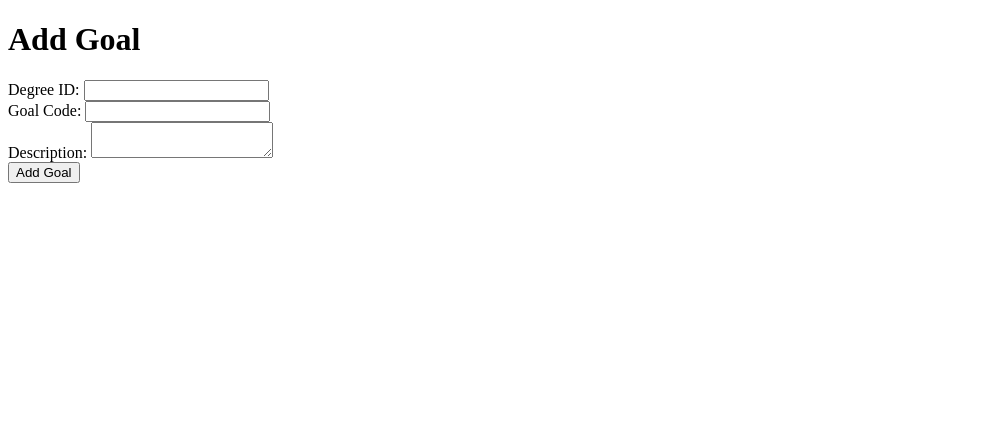
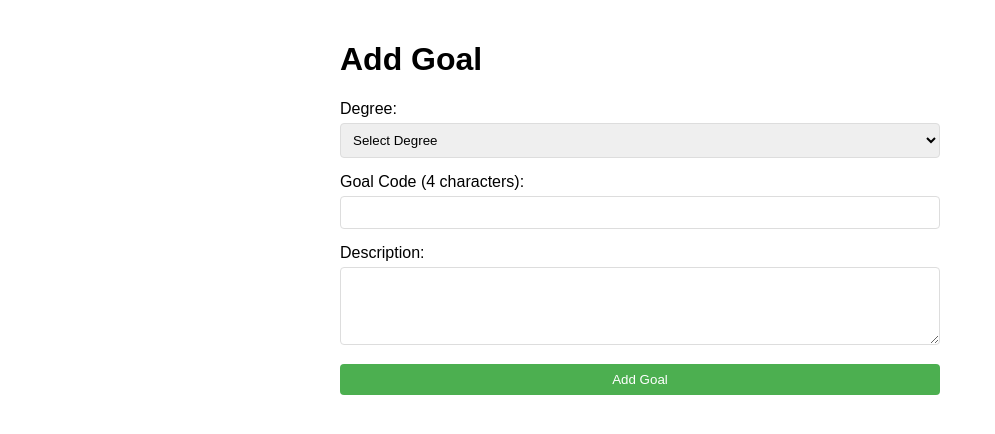
Before and after one commit to jadennathaniel/database-project, a Flask app: template templates/add_goal.html in a window 1280 px wide. Shown: the top 434 px of the page, without its empty margins (0-995 px from the left). Run offline with Flask 3, Linux system fonts and the light colour scheme; the template is opened without the code that fills it, so the values that code supplies are empty.

Commit message:
add goals

```diff
--- a/templates/add_goal.html
+++ b/templates/add_goal.html
@@ -2,17 +2,97 @@
 <html>
 <head>
     <title>Add Goal</title>
+    <style>
+        body {
+            font-family: Arial, sans-serif;
+            max-width: 600px;
+            margin: 0 auto;
+            padding: 20px;
+        }
+        .form-group {
+            margin-bottom: 15px;
+        }
+        label {
+            display: block;
+            margin-bottom: 5px;
+        }
+        select, input, textarea {
+            width: 100%;
+            padding: 8px;
+            border: 1px solid #ddd;
+            border-radius: 4px;
+            box-sizing: border-box;
+        }
+        input[type="submit"] {
+            background-color: #4CAF50;
+            color: white;
+            border: none;
+            cursor: pointer;
+        }
+        .error {
+            color: red;
+            margin-bottom: 10px;
+        }
+        .success {
+            color: green;
+            margin-bottom: 10px;
+        }
+    </style>
 </head>
 <body>
     <h1>Add Goal</h1>
-    <form method="post">
-        <label for="degree_id">Degree ID:</label>
-        <input type="text" id="degree_id" name="degree_id" required><br>
-        <label for="code">Goal Code:</label>
-        <input type="text" id="code" name="code" required><br>
-        <label for="description">Description:</label>
-        <textarea id="description" name="description" required></textarea><br>
+
+    {% with messages = get_flashed_messages(with_categories=true) %}
+        {% if messages %}
+            {% for category, message in messages %}
+                <div class="{{ category }}">{{ message }}</div>
+            {% endfor %}
+        {% endif %}
+    {% endwith %}
+
+    <form method="post" onsubmit="return validateForm()">
+        <div class="form-group">
+            <label for="degree_id">Degree:</label>
+            <select name="degree_id" id="degree_id" required>
+                <option value="">Select Degree</option>
+                {% for degree in degrees %}
+                <option value="{{ degree.degree_id }}">{{ degree.name }} ({{ degree.level }})</option>
+                {% endfor %}
+            </select>
+        </div>
+
+        <div class="form-group">
+            <label for="code">Goal Code (4 characters):</label>
+            <input type="text"
+                   id="code"
+                   name="code"
+                   maxlength="4"
+                   pattern=".{4,4}"
+                   title="Goal code must be exactly 4 characters"
+                   value="{{ code or '' }}"
+                   required>
+        </div>
+
+        <div class="form-group">
+            <label for="description">Description:</label>
+            <textarea id="description"
+                      name="description"
+                      rows="4"
+                      required>{{ description or '' }}</textarea>
+        </div>
+
         <input type="submit" value="Add Goal">
     </form>
+
+    <script>
+        function validateForm() {
+            const code = document.getElementById('code').value;
+            if (code.length !== 4) {
+                alert('Goal code must be exactly 4 characters');
+                return false;
+            }
+            return true;
+        }
+    </script>
 </body>
 </html>
--- a/templates/index.html
+++ b/templates/index.html
@@ -9,5 +9,6 @@
     <a href="{{ url_for('add_course_route') }}">Add Course</a><br>
     <a href="{{ url_for('add_instructor_route') }}">Add Instructor</a><br>
     <a href="{{ url_for('add_section_route') }}">Add Section</a><br>
+    <a href="{{ url_for('add_goal_route') }}">Add Goal</a><br>
 </body>
 </html>
```
Also changed, not shown: models.py (+40 -2 lines), routes.py (+41 -9 lines).
